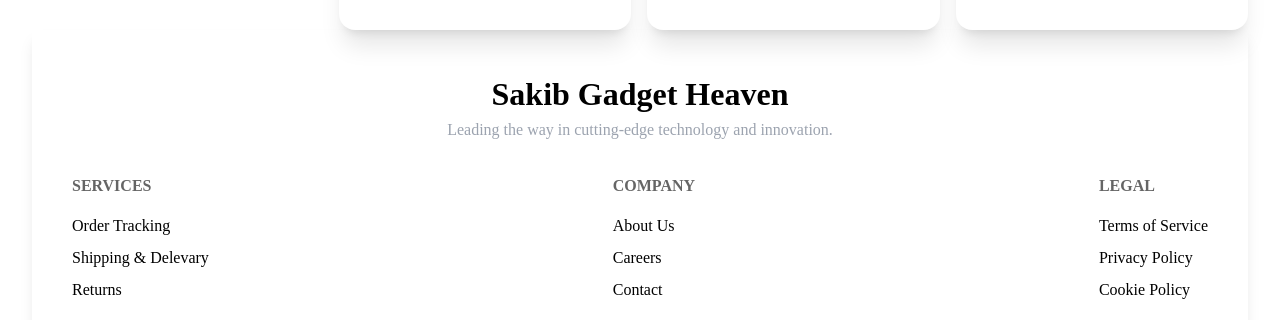
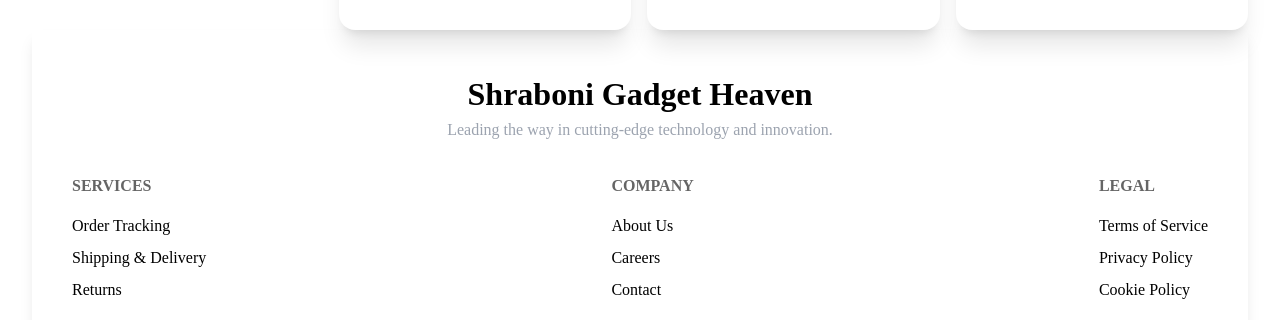
Before and after one commit to programming-hero-web-course-4/b10a8-gadget-heaven-rajiasultanashraboni, a React (Vite) app: page / in a window 1280 px wide. Shown: the part 2558-2878 px from the top of the page. Built offline with nearby package versions, Linux system fonts and the light colour scheme.

Commit message:
footer is completed here

```diff
--- a/src/components/footer/Footer.jsx
+++ b/src/components/footer/Footer.jsx
@@ -1,27 +1,31 @@
-import React from 'react';
-import { Link } from 'react-router-dom';
+import React from "react";
+import { Link } from "react-router-dom";
 
 const Footer = () => {
   return (
     <>
       <footer className="bg-white text-black p-10 shadow-lg w-full">
         <div className="flex justify-center flex-col font-bold text-[32px]">
-            <h1 className="text-center">Sakib Gadget Heaven</h1>
-            <p className='text-gray-400 text-[16px] font-[500]'>Leading the way in cutting-edge technology and innovation.</p>
+          <h1 className="text-center">Shraboni Gadget Heaven</h1>
+          <p className="text-gray-400 text-[16px] font-[500]">
+            Leading the way in cutting-edge technology and innovation.
+          </p>
         </div>
         <div className="w-full flex justify-between mt-8">
           <div>
             <nav className="flex flex-col gap-y-2 text-left">
               <h6 className="footer-title">Services</h6>
               <Link className="link link-hover">Order Tracking</Link>
-                <Link className="link link-hover">Shipping & Delevary</Link>
+              <Link className="link link-hover">Shipping & Delivery</Link>
               <Link className="link link-hover">Returns</Link>
             </nav>
           </div>
           <div>
             <nav className="flex flex-col gap-y-2 text-left">
               <h6 className="footer-title">Company</h6>
-                <Link to='/contact' className="link link-hover">About Us</Link>
+              <Link to="/contact" className="link link-hover">
+                About Us
+              </Link>
               <Link className="link link-hover">Careers</Link>
               <Link className="link link-hover">Contact</Link>
             </nav>
```
Lines whose indentation alone changed are shown as unchanged.
